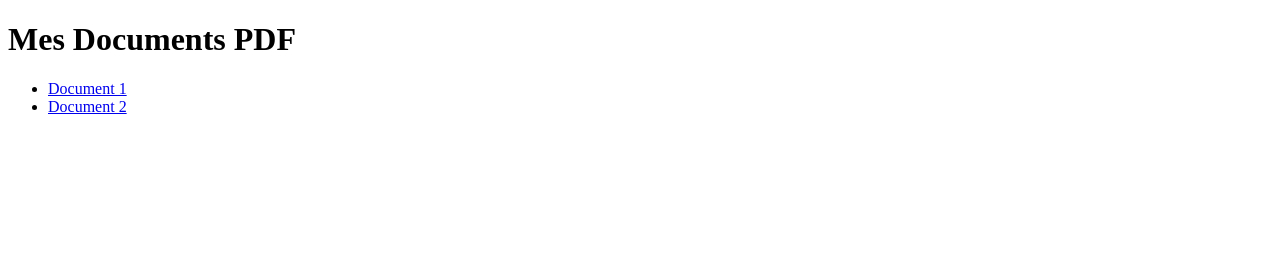
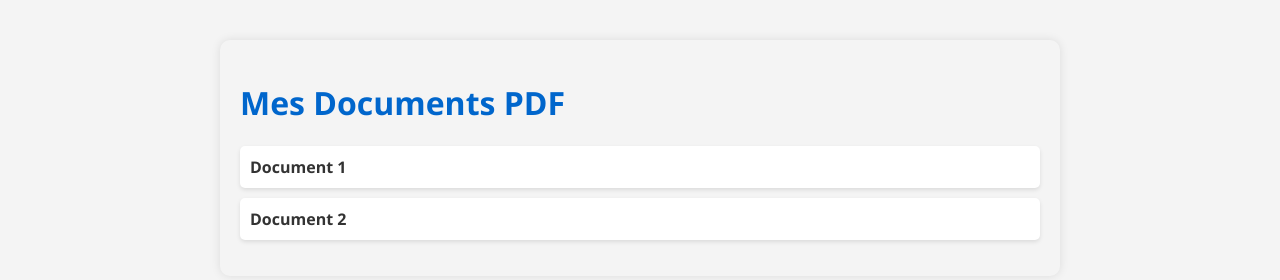
Before and after one commit to zouhair-b/Cours-Maths-Terminale, a plain HTML site: page index.html in a window 1280 px wide. Drawn offline with Linux system fonts and the light colour scheme.

Commit message:
Update index.html

```diff
--- a/index.html
+++ b/index.html
@@ -3,6 +3,40 @@
 <head>
     <meta charset="UTF-8">
     <title>Visualiseur de PDF</title>
+    <style>
+        body {
+            font-family: 'Segoe UI', Tahoma, Geneva, Verdana, sans-serif;
+            background-color: #f4f4f4;
+            color: #333;
+            max-width: 800px;
+            margin: 40px auto;
+            padding: 20px;
+            border-radius: 10px;
+            box-shadow: 0 0 10px 0 rgba(0, 0, 0, 0.1);
+        }
+        h1 {
+            color: #0066cc;
+        }
+        ul {
+            list-style: none;
+            padding: 0;
+        }
+        li {
+            background-color: #fff;
+            margin-bottom: 10px;
+            padding: 10px;
+            border-radius: 5px;
+            box-shadow: 0 2px 4px rgba(0,0,0,0.1);
+        }
+        li a {
+            text-decoration: none;
+            color: #333;
+            font-weight: bold;
+        }
+        li a:hover {
+            color: #0066cc;
+        }
+    </style>
 </head>
 <body>
     <h1>Mes Documents PDF</h1>
```
